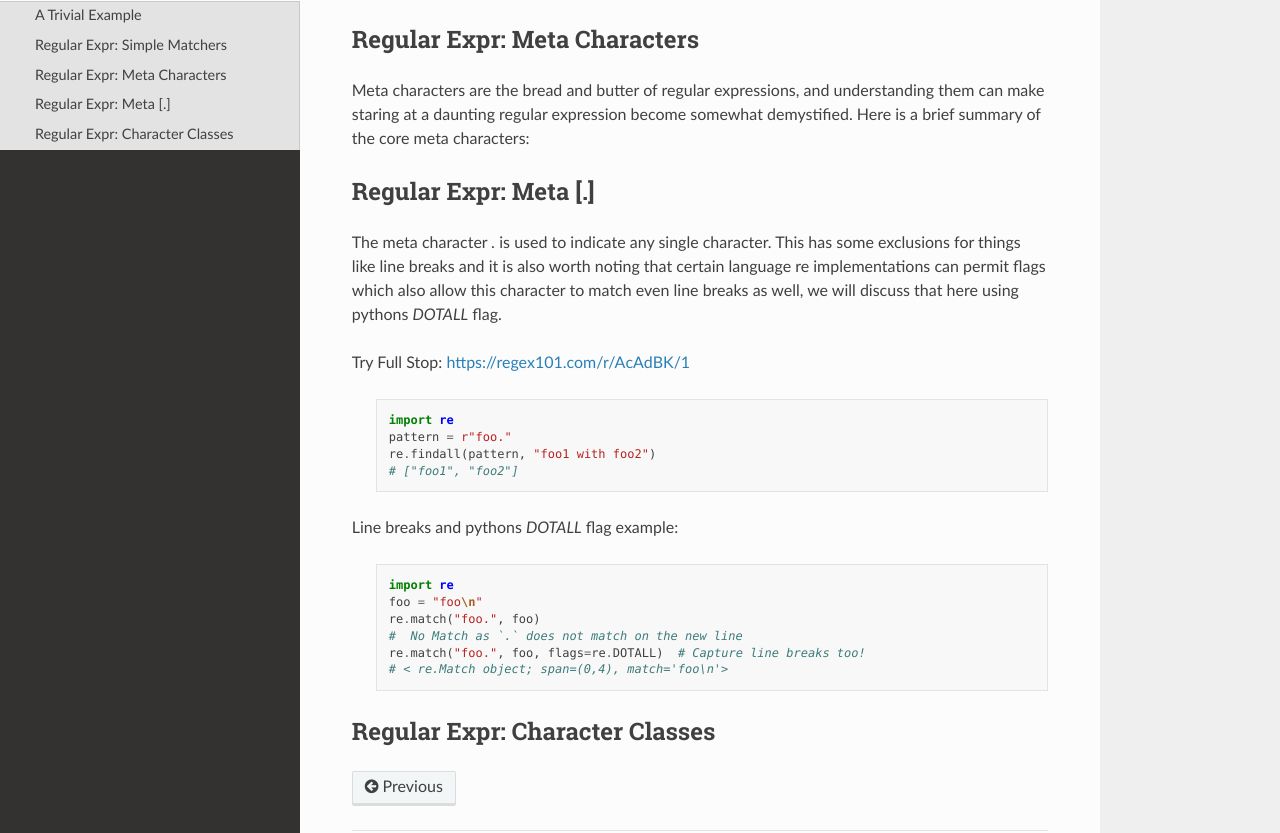
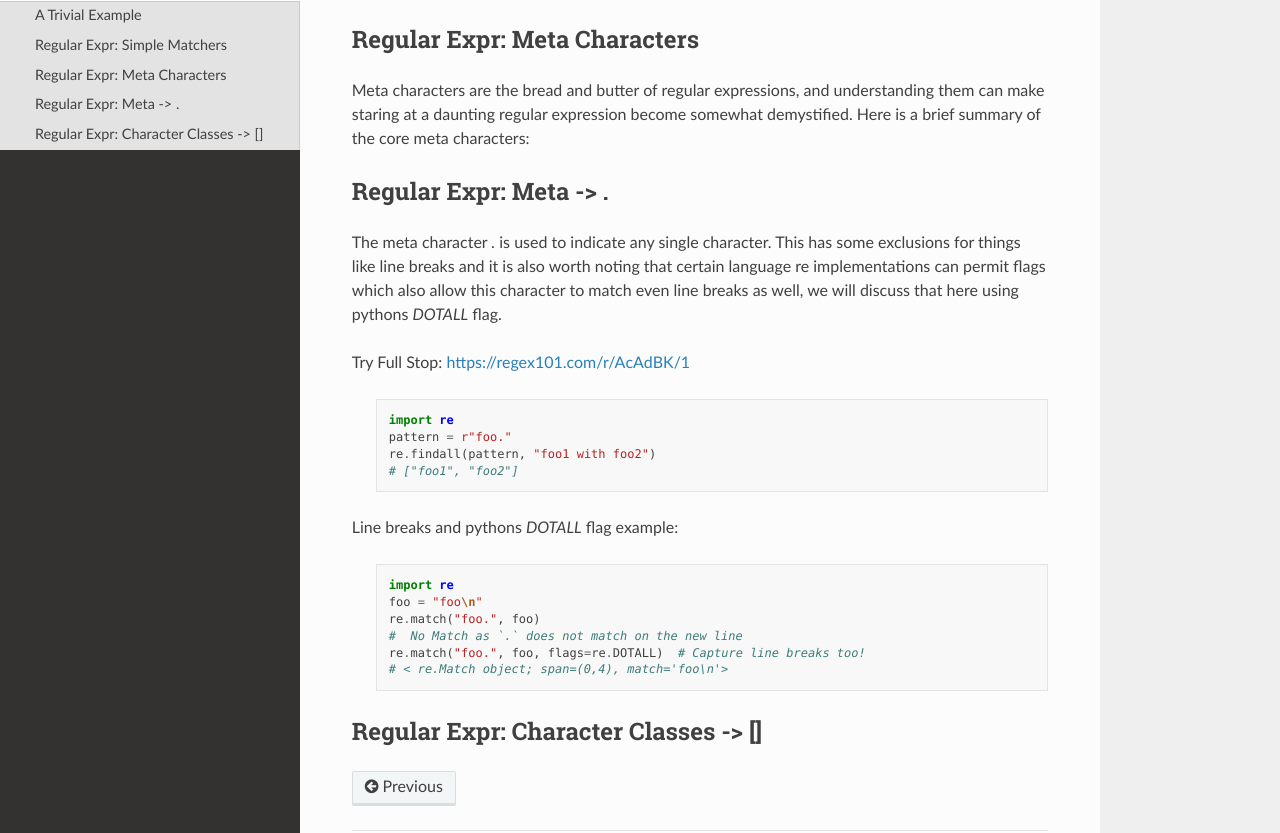
Before and after one commit to symonk/pydocs, a Sphinx documentation site: the page built from docs/source/regular_expressions.rst, in a window 1280 px wide and 1400 px high, scrolled down 1172 px. Shown: the part 464-1297 px from the top of the window. Built offline with Sphinx 7.4.7 and the Read the Docs theme 2.0.0, drawn with Linux system fonts in a browser that asks for light colours.

```diff
--- a/docs/source/regular_expressions.rst
+++ b/docs/source/regular_expressions.rst
@@ -64,8 +64,10 @@ In it's simplest form, a regular expression is just a bunch of characters that w
 in a string, for each snippet in this article we will be sharing an example of the syntax in action as well
 as an interactive link to dabble and view it yourself.
 
+
     .. list-table:: Simple Matcher
         :header-rows: 1
+
 
         * - Pattern, Subject String, Expected Match
         * - example, This is a trivial example, This is a trivial **example**
@@ -78,6 +80,7 @@ the end of the article under the `flags` section).
 
     .. code-block:: python
 
+
         import re
         re.match("foo", "Foo will not match")
 
@@ -87,8 +90,10 @@ Regular Expr: Meta Characters
 Meta characters are the bread and butter of regular expressions, and understanding them can make staring at
 a daunting regular expression become somewhat demystified.  Here is a brief summary of the core meta characters:
 
+
     .. list-table:: Regex Meta Characters
         :header-rows: 1
+
 
         * - Meta Character, Description
         * - `.`, Period matches any single character, except a line break character e.g `\n`
@@ -105,7 +110,7 @@ a daunting regular expression become somewhat demystified.  Here is a brief summ
           - `$`, Dollar sign.  Matches the end of the input.  `^foo$`.
 
 
-Regular Expr: Meta [.]
+Regular Expr: Meta -> .
 -----------------------
 The meta character `.` is used to indicate any single character.  This has some exclusions for things like line breaks
 and it is also worth noting that certain language re implementations can permit flags which also allow this character
@@ -115,13 +120,16 @@ to match even line breaks as well, we will discuss that here using pythons `DOTA
     .. list-table:: Meta Full Stop
         :header-rows: 1
 
+
         * - Pattern, Subject String, Expected Match
         * - .at, I put a hat on my cat, I put a **hat** on my **cat**
           - foo., foo1 with foo2, **foo1** with **foo2**
 
 Try Full Stop: https://regex101.com/r/AcAdBK/1
 
+
     .. code-block:: python
+
 
         import re
         pattern = r"foo."
@@ -130,6 +138,7 @@ Try Full Stop: https://regex101.com/r/AcAdBK/1
 
 
 Line breaks and pythons `DOTALL` flag example:
+
 
     .. code-block:: python
 
@@ -141,5 +150,5 @@ Line breaks and pythons `DOTALL` flag example:
         # < re.Match object; span=(0,4), match='foo\n'>
 
 
-Regular Expr: Character Classes
---------------------------------
+Regular Expr: Character Classes -> []
+--------------------------------------
```
